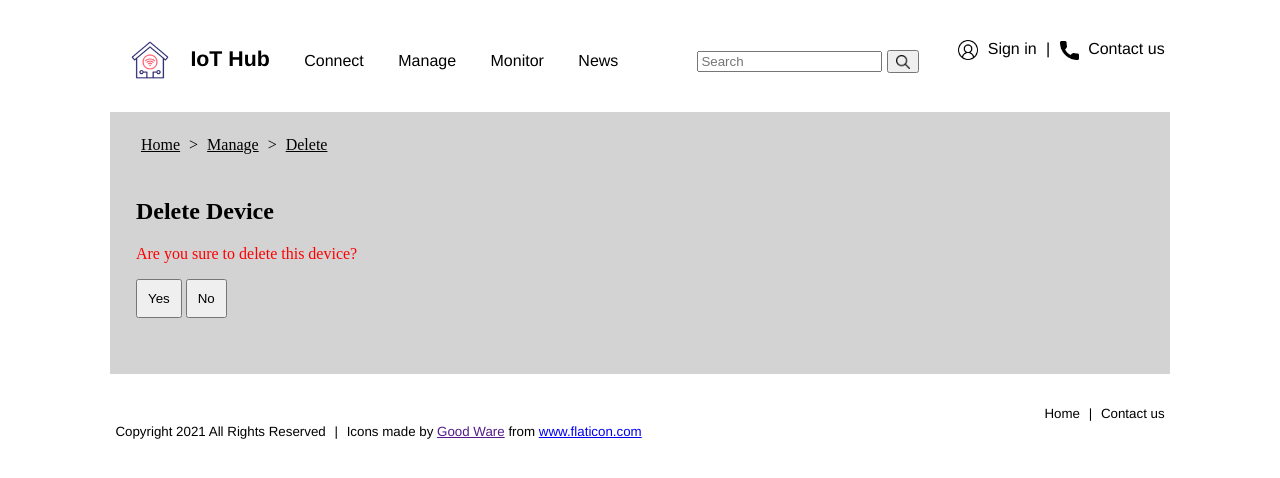
After one commit to HaiminKu/iothub, a Django app: page /CNIT581-048-project3/delete/1/ in a window 1280 px wide. The commit adds this page. Shown: the top 478 px of the page. Run offline with Django 3.2, Linux system fonts and the light colour scheme; data comes from the database, SQL or seed files in the repository; both versions use the stored data as it was after the commit.

Commit message:
Update user permission and add delete function

```diff
--- a/hubapp/static/hubapp/style.css
+++ b/hubapp/static/hubapp/style.css
@@ -263,6 +263,14 @@ p > a {
     margin-top: -10%;
 }
 
+.graph-background {
+    margin-top: 100px;
+}
+
+.input-button {
+    padding: 10px;
+}
+
 /* Style the footer */
 #footer {
     padding: 2vh 4vw 2vh 4vw;
@@ -328,11 +336,6 @@ p > a {
         width: 30%;
     }
 
-    .bottom-row > div {
-        max-height: 30vh;
-        overflow: auto;
-    }
-
     .alt-left-column {
         float: left;
         width: 50%;
--- /dev/null
+++ b/hubapp/templates/hubapp/delete.html
@@ -0,0 +1,27 @@
+{% extends "hubapp/base.html" %}
+
+{% block header %}
+    <a href="{% url 'index' %}">Home</a> >
+    <a href="{% url 'list' %}">Manage</a> >
+    <a href="">Delete</a>
+{% endblock header %}
+
+{% block title %}
+    <h2>
+        Delete Device
+    </h2>
+{% endblock title %}
+
+{% block content %}
+    {% load static %}
+    <form id="delete-form" method="POST">
+        {% csrf_token %}
+        <div>
+            <p style="color:red;">Are you sure to delete this device?</p>
+        </div>
+        <div>
+            <input type="submit" value="Yes" class="input-button">
+            <input type="reset" onClick="location.href='{% url 'list' %}'" value="No" class="input-button">
+        </div>
+    </form>
+{% endblock content %}
--- a/hubapp/templates/hubapp/edit.html
+++ b/hubapp/templates/hubapp/edit.html
@@ -2,7 +2,8 @@
 
 {% block header %}
     <a href="{% url 'index' %}">Home</a> >
-    <a href="{% url 'list' %}">Manage</a>
+    <a href="{% url 'list' %}">Manage</a> >
+    <a href="">Edit</a>
 {% endblock header %}
 
 {% block title %}
--- a/hubapp/templates/hubapp/monitor.html
+++ b/hubapp/templates/hubapp/monitor.html
@@ -71,9 +71,9 @@
         <button type="submit" value="btn-reset">Reset</button>
       </div>
     </form>
-  </div>
 
-  <div class="bottom-row">
+
+  <div class="graph-background">
     <div class="left-column">
       <canvas id="barCanvas";></canvas>
     </div>
--- a/hubapp/urls.py
+++ b/hubapp/urls.py
@@ -8,6 +8,7 @@ urlpatterns = [
     path('detail/<int:id>/', views.detail, name='detail'),
     path('add/', views.add, name='add'),
     path('edit/<int:id>/', views.edit, name='edit'),
+    path('delete/<int:id>/', views.delete, name='delete'),
     path('signin/', views.signin, name='signin'),
     path('signout/', views.signout, name='signout'),
     path('signup/', views.signup, name='signup'),
@@ -15,4 +16,5 @@ urlpatterns = [
     path('search/', views.search, name='search'),
     path('contactus/', views.contactus, name='contactus'),
     path('news/', views.news, name='news'),
+    path('permission/', views.permission, name='permission'),
 ]
--- a/hubapp/views.py
+++ b/hubapp/views.py
@@ -30,8 +30,11 @@ def add(request):
         return render(request, 'hubapp/add.html', {'form': DeviceForm()})
     else:
         if request.user.is_authenticated:
-            newform = DeviceForm()
-            return render(request, 'hubapp/add.html', {'form': newform})
+            if request.user.is_staff:
+                newform = DeviceForm()
+                return render(request, 'hubapp/add.html', {'form': newform})
+            else:
+                return render(request, 'hubapp/permission.html', {})
         else:
             return redirect('signin')
 
@@ -49,8 +52,20 @@ def edit(request, id):
         form = DeviceForm(instance=dv)
     return render(request, 'hubapp/edit.html', {'form': form})
 
+def delete(request, id):
+    # Using GET method to retrieve a device
+    dv = Devices.objects.get(pk=id)
+
+    if request.method == 'POST':
+        dv.delete()
+        return redirect('list')
+    return render(request, 'hubapp/delete.html', {'dv': dv})
+
 def monitor(request):
-    return render(request, 'hubapp/monitor.html', {})
+    if request.user.is_authenticated:
+        return render(request, 'hubapp/monitor.html', {})
+    else:
+        return redirect('signin')
 
 def signup(request):
     if request.method == 'POST':
@@ -114,3 +129,6 @@ def news(request):
             "publishedat": i["publishedAt"]
         })
     return render(request, 'hubapp/news.html', context)
+
+def permission(request):
+    return render(request, 'hubapp/permission.html', {})
```
Also changed, not shown: hubapp/templates/hubapp/list.html (+20 -2 lines), hubapp/templates/hubapp/permission.html (added, +17 -0 lines), db.sqlite3, hubapp/static/hubapp/alert_msg.js (line endings or trailing spaces).
